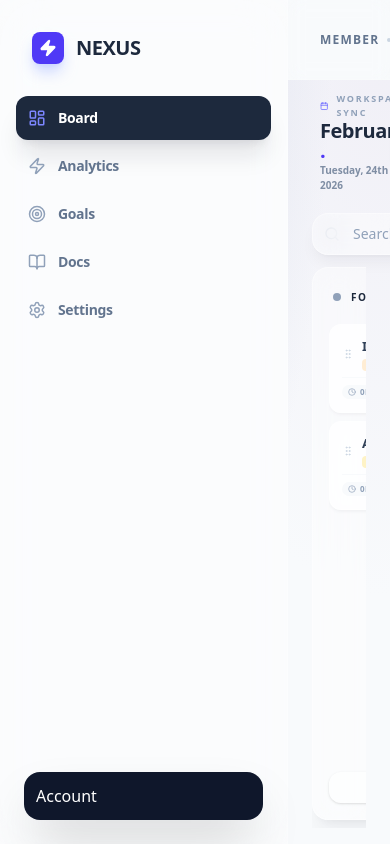
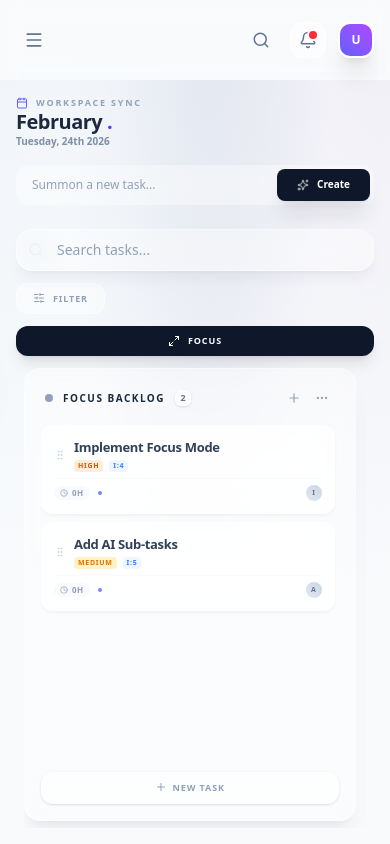
Before and after one commit to AumMule/AuraMax-Board, a React (Vite) app: page / in a window 390 px wide. Built offline with nearby package versions, Linux system fonts and the light colour scheme.

Commit message:
Feat: Made the project responsive and made mobile friendly

```diff
--- a/src/App.tsx
+++ b/src/App.tsx
@@ -6,10 +6,9 @@ import Board from './components/Board'
 
 import CustomCursor from './components/CustomCursor';
 
-
-
 const App = () => {
   const [username, setUsername] = useState("User");
+  const [isSidebarOpen, setIsSidebarOpen] = useState(false);
 
   useEffect(() => {
     const storedname = localStorage.getItem("username");
@@ -20,11 +19,20 @@ const App = () => {
     // Fixed: h-screen and overflow-hidden prevent the whole page from scrolling
     <div className="flex w-screen h-screen bg-slate-50 font-sans overflow-hidden">
       <CustomCursor />
-      <Sidebar />
+
+      {/* Mobile Sidebar Overlay */}
+      {isSidebarOpen && (
+        <div
+          className="fixed inset-0 bg-slate-900/50 z-40 md:hidden backdrop-blur-sm"
+          onClick={() => setIsSidebarOpen(false)}
+        />
+      )}
+
+      <Sidebar isOpen={isSidebarOpen} setIsOpen={setIsSidebarOpen} />
 
       {/* Main Content Area */}
       <div className="flex flex-col flex-1 min-w-0">
-        <Header username={username} />
+        <Header username={username} onMenuClick={() => setIsSidebarOpen(true)} />
 
         {/* Board Container: flex-1 makes it take up all remaining height */}
         <main className="flex-1 min-h-0 overflow-hidden">
--- a/src/components/Board.tsx
+++ b/src/components/Board.tsx
@@ -535,25 +535,25 @@ const Board = () => {
                     </div>
 
                     {/* Filter & Search Bar */}
-                    <div className="flex items-center justify-between px-6 py-2">
-                        <div className="flex items-center gap-4">
-                            <div className="relative group">
+                    <div className="flex flex-col md:flex-row md:items-center justify-between px-4 md:px-6 py-2 gap-3 md:gap-0">
+                        <div className="flex flex-col sm:flex-row sm:items-center gap-3 sm:gap-4">
+                            <div className="relative group w-full sm:w-auto">
                                 <Search className="absolute left-3 top-1/2 -translate-y-1/2 text-slate-400 group-focus-within:text-indigo-500 transition-colors" size={16} />
                                 <input
                                     type="text"
                                     placeholder="Search tasks..."
                                     value={searchQuery}
                                     onChange={(e) => setSearchQuery(e.target.value)}
-                                    className="bg-white/40 backdrop-blur-md border border-white/40 rounded-2xl py-2.5 pl-10 pr-4 w-64 outline-none text-sm font-medium text-slate-700 placeholder:text-slate-400 focus:ring-2 ring-indigo-500/10 transition-all shadow-lg shadow-slate-900/5 focus:bg-white/80"
+                                    className="bg-white/40 backdrop-blur-md border border-white/40 rounded-2xl py-2.5 pl-10 pr-4 w-full sm:w-64 outline-none text-sm font-medium text-slate-700 placeholder:text-slate-400 focus:ring-2 ring-indigo-500/10 transition-all shadow-lg shadow-slate-900/5 focus:bg-white/80"
                                 />
                             </div>
 
                             {/* Filter Toggle */}
-                            <div className="flex items-center gap-2">
+                            <div className="flex flex-wrap items-center gap-2">
                                 <button
                                     onClick={() => setIsFilterOpen(!isFilterOpen)}
                                     className={cn(
-                                        "flex items-center gap-2 px-4 py-2 rounded-xl text-[9px] font-black uppercase tracking-widest transition-all",
+                                        "flex items-center justify-center gap-2 px-4 py-2 rounded-xl text-[9px] font-black uppercase tracking-widest transition-all",
                                         isFilterOpen || filterUrgency
                                             ? "bg-slate-900 text-white shadow-lg"
                                             : "bg-white/40 text-slate-400 hover:bg-white/60 border border-white/40"
@@ -572,7 +572,7 @@ const Board = () => {
                                             initial={{ opacity: 0, width: 0 }}
                                             animate={{ opacity: 1, width: 'auto' }}
                                             exit={{ opacity: 0, width: 0 }}
-                                            className="flex gap-1 overflow-hidden"
+                                            className="flex flex-wrap gap-1 overflow-hidden"
                                         >
                                             {[null, 5, 4, 3, 1].map((u) => (
                                                 <button
@@ -595,13 +595,15 @@ const Board = () => {
                         </div>
 
                         {/* Focus Mode — right side */}
+                        <div className="flex sm:justify-end">
                             <button
                                 onClick={() => setIsFocusMode(true)}
-                            className="flex items-center gap-2 px-5 py-2 rounded-xl text-[9px] font-black uppercase tracking-widest bg-slate-900 text-white shadow-lg hover:bg-indigo-600 transition-all hover:scale-105 active:scale-95"
+                                className="flex items-center justify-center gap-2 px-5 py-2 w-full sm:w-auto rounded-xl text-[9px] font-black uppercase tracking-widest bg-slate-900 text-white shadow-lg hover:bg-indigo-600 transition-all hover:scale-105 active:scale-95"
                             >
                                 <Maximize2 size={12} />
                                 Focus
                             </button>
+                        </div>
                     </div>
 
                     <div className="flex flex-1 justify-center px-6 pb-4 pt-1 min-h-0">
@@ -614,7 +616,7 @@ const Board = () => {
                                         initial={{ opacity: 0, scale: 0.9, y: 20 }}
                                         animate={{ opacity: 1, scale: 1, y: 0 }}
                                         exit={{ opacity: 0, scale: 0.9, y: 20 }}
-                                        className="flex-shrink-0 min-h-0 h-full"
+                                        className="flex-shrink-0 lg:flex-1 lg:min-w-[320px] lg:max-w-[480px] min-h-0 h-full"
                                     >
                                         <Column
                                             columnTitle={col.name}
--- a/src/components/BoardHeader.tsx
+++ b/src/components/BoardHeader.tsx
@@ -21,7 +21,7 @@ const BoardHeader = ({ addTask }: BoardHeaderProps) => {
   const weekday = today.toLocaleString('default', { weekday: 'long' });
 
   return (
-    <div className="w-full px-8 py-3 flex items-center justify-between">
+    <div className="w-full px-4 md:px-8 py-4 flex flex-col md:flex-row md:items-center justify-between gap-4">
       <motion.div
         initial={{ x: -20, opacity: 0 }}
         animate={{ x: 0, opacity: 1 }}
@@ -42,7 +42,7 @@ const BoardHeader = ({ addTask }: BoardHeaderProps) => {
       <motion.div
         initial={{ y: -20, opacity: 0 }}
         animate={{ y: 0, opacity: 1 }}
-        className="flex items-center glass p-1 rounded-xl group focus-within:ring-2 ring-indigo-500/20 transition-all"
+        className="flex items-center bg-white/40 backdrop-blur-md p-1 rounded-xl group focus-within:ring-2 ring-indigo-500/20 transition-all w-full md:w-auto"
       >
         <input
           type="text"
@@ -50,11 +50,11 @@ const BoardHeader = ({ addTask }: BoardHeaderProps) => {
           value={title}
           onChange={(e) => setTitle(e.target.value)}
           onKeyDown={(e) => e.key === 'Enter' && handleAdd()}
-          className="bg-transparent px-3 py-1.5 w-64 outline-none text-slate-700 placeholder:text-slate-400 text-xs font-medium"
+          className="bg-transparent px-3 py-1.5 flex-1 md:w-64 outline-none text-slate-700 placeholder:text-slate-400 text-xs font-medium"
         />
         <button
           onClick={handleAdd}
-          className="flex items-center gap-2 bg-slate-900 text-white h-8 px-5 rounded-lg text-[10px] font-bold hover:bg-indigo-600 transition-all active:scale-95 shadow-xl shadow-slate-900/10"
+          className="flex items-center justify-center gap-2 bg-slate-900 text-white h-8 px-5 rounded-lg text-[10px] font-bold hover:bg-indigo-600 transition-all active:scale-95 shadow-xl shadow-slate-900/10 flex-shrink-0"
         >
           <Sparkles size={12} className="animate-pulse" />
           Create
--- a/src/components/Column.tsx
+++ b/src/components/Column.tsx
@@ -47,7 +47,7 @@ const Column = ({ columnTitle, tasks, status, deleteTask, addTask, toggleCheckli
     <div
       ref={setNodeRef}
       className={cn(
-        "flex h-full w-[300px] lg:w-[330px] flex-col rounded-2xl p-4 transition-all duration-300",
+        "flex h-full w-[85vw] sm:w-[320px] md:w-[340px] lg:w-full flex-col rounded-2xl p-4 transition-all duration-300",
         "bg-white/40 backdrop-blur-md border border-white/40 shadow-xl shadow-slate-900/5",
         isOver && "bg-indigo-50/50 ring-2 ring-inset ring-indigo-400/30 scale-[1.01] shadow-indigo-100/50"
       )}
--- a/src/components/Header.tsx
+++ b/src/components/Header.tsx
@@ -1,15 +1,24 @@
-import { Bell, Search, Command } from 'lucide-react';
+import { Bell, Search, Command, Menu } from 'lucide-react';
 import { motion } from 'framer-motion';
 
 type HeaderProps = {
-  username: string
+  username: string;
+  onMenuClick?: () => void;
 }
 
-const Header = ({ username }: HeaderProps) => {
+const Header = ({ username, onMenuClick }: HeaderProps) => {
   return (
-    <div className="w-full h-20 bg-white/10 backdrop-blur-sm border-b border-white/10 flex items-center justify-between px-8 sticky top-0 z-30">
-      <div className='flex items-center gap-6'>
-        <div className="flex items-center gap-2 text-slate-500">
+    <div className="w-full h-20 bg-white/10 backdrop-blur-sm border-b border-white/10 flex items-center justify-between px-4 md:px-8 sticky top-0 z-30">
+      <div className='flex items-center gap-4 md:gap-6'>
+        {/* Mobile Menu Toggle */}
+        <button
+          onClick={onMenuClick}
+          className="md:hidden p-2 rounded-lg text-slate-500 hover:bg-white/50 transition-colors"
+        >
+          <Menu size={20} />
+        </button>
+
+        <div className="hidden sm:flex items-center gap-2 text-slate-500">
           <p className="text-xs font-bold tracking-widest uppercase">Member</p>
           <span className="h-1 w-1 rounded-full bg-slate-300" />
           <span className="text-sm font-bold text-slate-800">{username}</span>
@@ -25,16 +34,21 @@ const Header = ({ username }: HeaderProps) => {
         </div>
       </div>
 
-      <div className="flex items-center gap-4">
+      <div className="flex items-center gap-3 md:gap-4">
+        {/* Mobile Search Icon (optional, just an icon) */}
+        <button className="md:hidden p-2 rounded-lg text-slate-500 hover:bg-white/50 transition-colors">
+          <Search size={18} />
+        </button>
+
         <motion.button
           whileHover={{ rotate: 15 }}
-          className="relative h-10 w-10 flex items-center justify-center rounded-xl bg-white/60 border border-white/20 text-slate-500 hover:text-indigo-600 transition-colors"
+          className="relative h-9 w-9 md:h-10 md:w-10 flex items-center justify-center rounded-xl bg-white/60 border border-white/20 text-slate-500 hover:text-indigo-600 transition-colors"
         >
           <Bell size={18} />
           <span className="absolute top-2 right-2 h-2 w-2 rounded-full bg-red-500 ring-2 ring-white" />
         </motion.button>
 
-        <div className="h-10 w-10 rounded-xl bg-gradient-to-tr from-indigo-500 to-purple-500 border-2 border-white shadow-xl flex items-center justify-center text-white font-bold text-xs">
+        <div className="h-9 w-9 md:h-10 md:w-10 rounded-xl bg-gradient-to-tr from-indigo-500 to-purple-500 border-2 border-white shadow-xl flex items-center justify-center text-white font-bold text-xs">
           {username.substring(0, 1).toUpperCase()}
         </div>
       </div>
--- a/src/components/Sidebar.tsx
+++ b/src/components/Sidebar.tsx
@@ -1,9 +1,14 @@
 import Account from './Account'
-import { LayoutDashboard, Settings, Zap, Target, BookOpen } from 'lucide-react'
+import { LayoutDashboard, Settings, Zap, Target, BookOpen, X } from 'lucide-react'
 import { motion } from 'framer-motion'
 import { cn } from '../lib/utils'
 
-const Sidebar = () => {
+type SidebarProps = {
+  isOpen?: boolean;
+  setIsOpen?: (isOpen: boolean) => void;
+};
+
+const Sidebar = ({ isOpen, setIsOpen }: SidebarProps) => {
   const menuItems = [
     { icon: LayoutDashboard, label: 'Board', active: true },
     { icon: Zap, label: 'Analytics', active: false },
@@ -13,14 +18,25 @@ const Sidebar = () => {
   ]
 
   return (
-    <div className="sidebar w-72 h-screen flex flex-col bg-white/40 backdrop-blur-xl border-r border-white/20 z-20">
-      <div className="p-8">
+    <div className={cn(
+      "fixed md:relative z-50 h-screen w-72 flex-col bg-slate-50/80 md:bg-white/40 backdrop-blur-xl border-r border-white/20 transition-transform duration-300 md:flex",
+      isOpen ? "translate-x-0 flex" : "-translate-x-full md:translate-x-0"
+    )}>
+      <div className="p-8 pb-4 flex items-center justify-between">
         <div className="flex items-center gap-3">
           <div className="h-8 w-8 bg-indigo-600 rounded-lg flex items-center justify-center shadow-lg shadow-indigo-200">
             <Zap size={18} className="text-white fill-current" />
           </div>
           <h1 className="text-xl font-black text-slate-800 tracking-tight">NEXUS</h1>
         </div>
+
+        {/* Mobile close button */}
+        <button
+          onClick={() => setIsOpen?.(false)}
+          className="md:hidden p-2 text-slate-500 hover:bg-slate-200 rounded-lg"
+        >
+          <X size={20} />
+        </button>
       </div>
 
       <div className="flex-1 px-4 space-y-1">
```
Lines whose indentation alone changed are shown as unchanged.
